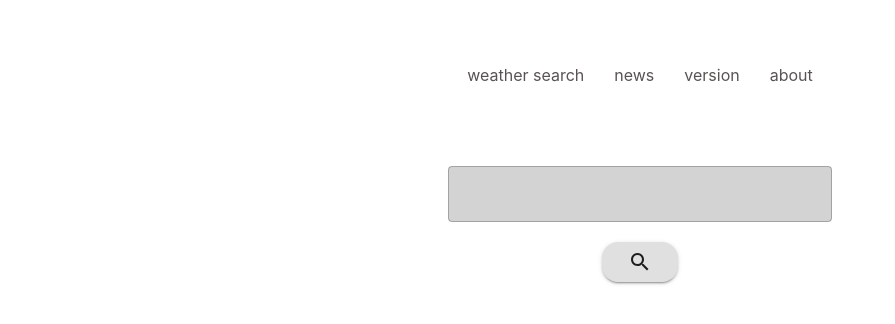
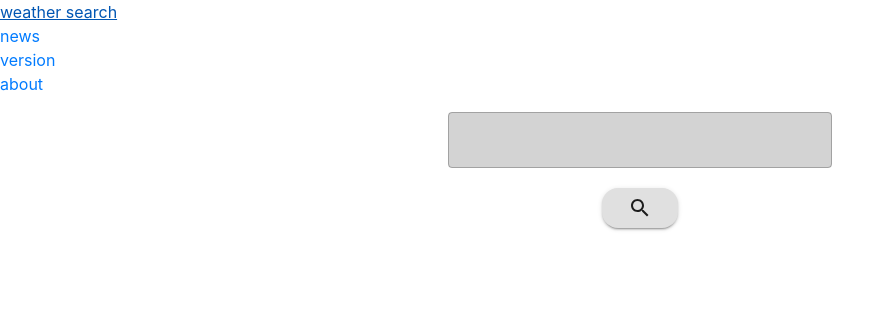
Before and after one commit to Akinolae/React-weather-app, a React (Create React App) app: page / in a window 1280 px wide. Shown: the top 324 px of the page, without its empty margins (0-895 px from the left). Built offline with nearby package versions, Linux system fonts and the light colour scheme.

Commit message:
made new changed

```diff
--- a/package.json
+++ b/package.json
@@ -20,7 +20,8 @@
     "react-dom": "^16.13.1",
     "react-router-dom": "^5.1.2",
     "react-scripts": "3.4.1",
-    "react-spring": "^8.0.27"
+    "react-spring": "^8.0.27",
+    "styled-components": "^5.2.0"
   },
   "scripts": {
     "start": "react-scripts start",
--- a/src/App.js
+++ b/src/App.js
@@ -1,7 +1,7 @@
 import React, { Component } from 'react';
 import Version from './components/version';
 import NewsUi from './components/News/NewsUi';
-import Nav from './components/navigation';
+import Nav from './components/nav/navigation';
 import About from './components/about';
 import { BrowserRouter as Router, Route, } from 'react-router-dom';
 import FormUI from './components/Form/FormUI';
--- a/src/components/Form/FormUI.jsx
+++ b/src/components/Form/FormUI.jsx
@@ -7,11 +7,10 @@ import useStyle from "./style";
 
 const FormUI = () => {
         const classes = useStyle();
+        const apiKey = "7733cf409739e72dc2741f7677dcb531";
         const [state, setState] = useState({
-            data: [],
             temperature: "",
             cityName: "",
-            apiKey: "7733cf409739e72dc2741f7677dcb531",
             currentCity: '',
             country: '',
             completed: false,
@@ -22,20 +21,14 @@ const FormUI = () => {
               setState({
                   cityName: city,
               });
-              console.log(state)
         }
 
         const handleSubmit = (event) => {
             event.preventDefault();
             const error = document.getElementById('error');
             const nothingToDisplay = document.getElementById('nothingToDisplay');
-            // const loader = document.getElementById('loader');
-
             if(state.cityName === ''){
               error.textContent = "city name cannot be empty";
-              setState({
-                data: []
-              })
             }else {
               error.innerText = "";
               nothingToDisplay.textContent = '';
@@ -43,11 +36,10 @@ const FormUI = () => {
                 "https://api.openweathermap.org/data/2.5/weather?q= " +
                 `${state.cityName}` +
                 "&units=metric&appid=" +
-                `${state.apiKey}`
+                `${apiKey}`
               ).then((info) => {
                 setState({
-                completed: true,
-                  data: info,
+                  completed: true,
                   weatherDesc: info.data.weather[0].description,
                   currentCity: info.data.name,
                   country: info.data.sys.country,
@@ -57,9 +49,6 @@ const FormUI = () => {
                 .catch(err => {
                   error.textContent = 'An error occured';
                   nothingToDisplay.textContent = "there is currently no data to display"
-                  setState({
-                    data: []
-                  })
                   setTimeout(() => {
                     error.textContent = "";
                     nothingToDisplay.textContent = "";
@@ -69,8 +58,7 @@ const FormUI = () => {
           };
 
          const dataChange = ()=>{
-            const { data, temperature, currentCity, country, weatherDesc } = state;
-            console.log(data);
+            const {  temperature, currentCity, country, weatherDesc } = state;
                 return <BodyPane temp={temperature} currentCity={currentCity} country={country} desc={weatherDesc} />
           }
         return (
--- a/src/components/body/bodypaneview.jsx
+++ b/src/components/body/bodypaneview.jsx
@@ -3,17 +3,19 @@ import {Paper, Box} from "@material-ui/core";
 
 const BodyPane = (props) => {
     const [state, setState] = useState({
-        date: new Date(),
         timeOfDay: ''
     })
-        const componentDidMount = () => {
+
+     const componentDidMount = () => {
             console.log(props);
-            const {date} = this.state;
+            const date = new Date();
+
             if(date.getHours() < 12){
                 setState({
                     timeOfDay: "Hello, Good morning"
                 })
-            } else if (date.getHours() >= 12 && date.getHours() < 17) {
+            }
+            else if (date.getHours() >= 12 && date.getHours() < 17) {
                 setState({
                     timeOfDay: 'Hello, Good afternoon'
                 })
@@ -26,8 +28,6 @@ const BodyPane = (props) => {
     }
     componentDidMount();
 
-        // const { currentCity, country, temp, desc } = this.props;
-        // const timeOfDay = this.state.timeOfDay;
         return (
             <Box>
                   <div id="body">
--- /dev/null
+++ b/src/components/nav/navigation.js
@@ -0,0 +1,22 @@
+import React from "react";
+import {  Link } from 'react-router-dom';
+import useStyles from "./style";
+
+const Nav = () => {
+        const classes = useStyles();
+
+        return(
+            <div className={classes.div}>
+                <nav className={classes.nav}>
+                    <ul>
+                        <Link to='/'><li>weather search</li></Link>
+                        <Link to='/news'><li>news</li></Link>
+                        <Link to='/Version' ><li>version</li></Link>
+                        <Link to='/about' ><li>about</li></Link>
+                    </ul>
+                </nav>
+            </div>
+        )
+}
+
+export default Nav;
--- /dev/null
+++ b/src/components/nav/style.js
@@ -0,0 +1,9 @@
+import {
+    fade,
+    makeStyles
+} from '@material-ui/core/styles';
+
+const useStyles = makeStyles((theme) => ({
+}));
+
+export default useStyles;
--- a/src/components/navigation.js
+++ /dev/null
@@ -1,29 +0,0 @@
-import React, { Component } from "react";
-import {  Link } from 'react-router-dom';
-class Nav extends Component {
-    render(){
-        const style = {
-            navigation: {
-                color: '#5a5353',
-                    listStyle: 'none',
-                    textDecoration: 'none',
-                    padding: '15px'
-            }
-        }
-        const { navigation } = style;
-        return(
-            <div className="container">
-                <nav className="navbar navbar-expand-lg navbar-light">
-                    <ul>
-                        <Link to='/' style={navigation}><li>weather search</li></Link>
-                        <Link to='/news' style={navigation}><li>news</li></Link>
-                        <Link to='/Version' style={navigation}><li>version</li></Link>
-                        <Link to='/about' style={navigation}><li>about</li></Link>
-                    </ul>
-                </nav>
-            </div>
-        )
-    }
-}
-
-export default Nav;
```
Also changed, not shown: src/components/Form/style.js (+4 -3 lines), 1 other file (tests, documents, lock files or other folders).
